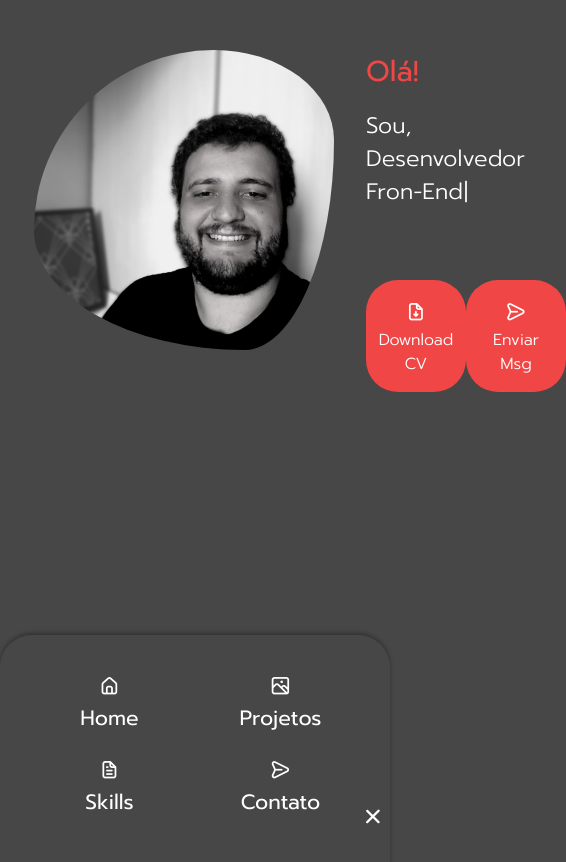
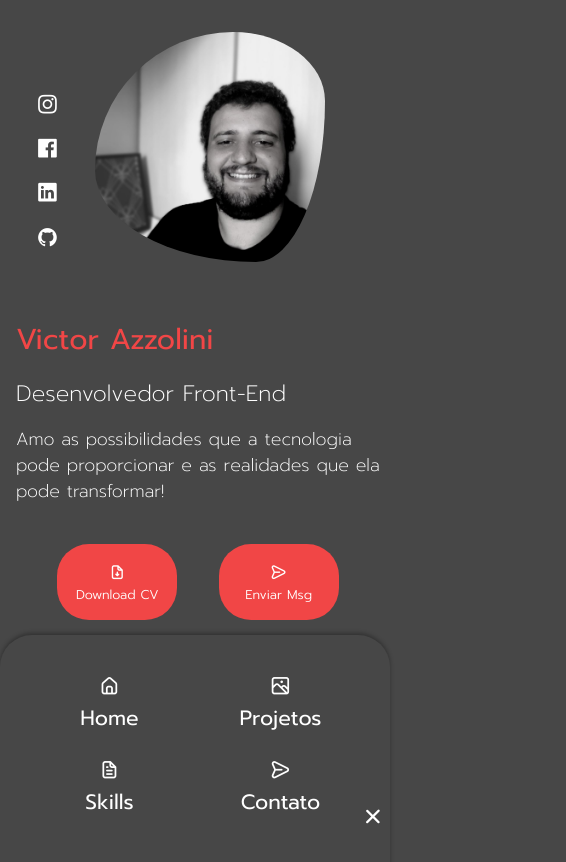
Before and after one commit to victorAzzolini/Portfolio_v1, a React (Vite) app in the folder portfolio_v1/: page / in a window 390 px wide. Shown: the top 862 px of the page, 566 px wide, since content can reach past the window. Built offline with nearby package versions, Linux system fonts and the light colour scheme.

Commit message:
avançando na responsividade da home portfólio

```diff
--- a/portfolio_v1/src/App.css
+++ b/portfolio_v1/src/App.css
@@ -79,6 +79,7 @@ textarea {
 body {
   background-color: var(--background-main);
   color: var(--text-color);
+  padding-bottom: 200px;
 }
 
 h1, h2, h3 {
--- a/portfolio_v1/src/App.jsx
+++ b/portfolio_v1/src/App.jsx
@@ -1,6 +1,7 @@
 import './App.css'
 import Header from './components/header/Header'
 import Home from './components/home/Home'
+
 
 function App() {
 
--- a/portfolio_v1/src/components/home/Home.jsx
+++ b/portfolio_v1/src/components/home/Home.jsx
@@ -1,30 +1,22 @@
-import Typewriter from "typewriter-effect";
+
+import Social from "../social/Social"
 
 import "./home.css"
 
 function Home(){
     return (
         <section className="home container" id="home">
+            <Social />
+
             <div className="home__img"></div>
-            <div className="home__description grid">
 
-                <h2 className="home__name">Olá!</h2>
-                <h3 className="home__subtitle">
-                    <Typewriter
-                        options={{
-                        autoStart: true,
-                        loop: true,
-                        delay: 40,
-                        strings: [
-                            "Sou, Victor Azzolini",
-                            "Sou, Desenvolvedor Fron-End",
-                            "Amo as possibilidades que a tecnologia pode proporcionar!",
-                            "Além de ser um apaixonado pela natureza e por gastronomia!"
+            <div className="home__description">
 
-                        ]
-                    }}
-                    />
-                </h3>
+                <h2 className="home__name">Victor Azzolini</h2>
+
+                <h3 className="home__subtitle">Desenvolvedor Front-End</h3>
+
+                <p className="home__about">Amo as possibilidades que a tecnologia pode proporcionar e as realidades que ela pode transformar! </p>
 
                 <div className="home__button">
                     <a href="" className="dowload__button">
--- a/portfolio_v1/src/components/home/home.css
+++ b/portfolio_v1/src/components/home/home.css
@@ -1,16 +1,18 @@
 .home {
     display: grid;
-    grid-template-columns: repeat(2, 1fr);
+    grid-template-columns: 100px repeat(2, 1fr);
     justify-content: space-between;
     padding: 10px;
     padding-top: 50px;
+    padding-bottom: 100px;
 }
 
 .home__description {
     display: flex;
     gap: 1em;
     flex-direction: column;
-    justify-content: center;
+    justify-content:flex-start;
+    align-items: center;
     padding-left: 2em;
 }
 
@@ -18,15 +20,20 @@
     color: rgb(241, 70, 70);
     font-weight: 400;
     font-size: 1.8em;
+    align-self: flex-start;
 }
 
 .home__subtitle {
-    font-weight: 300;
+    font-weight: 200;
     font-size: 1.4rem;
+    align-self: flex-start;
 }
 
 .home__about {
     color: white;
+    font-weight: 200;
+    font-size: 1.1rem;
+    align-self: flex-start;
 }
 
 .home__img {
@@ -36,21 +43,22 @@
     background-position: center;
     border-radius: 60% 40% 30% 70%/60% 30% 70% 40%;
     justify-self: center;
-    width: 300px;
-    height: 300px;
+    width: 280px;
+    height: 280px;
 }
 
 .home__button {
     display: flex;
-    justify-content: space-around;
-    align-items: center;
-    margin-top: 3.5em;
-    max-width: 400px;
+    justify-content: space-evenly;
+    align-self: normal;
+    margin-top: 1.5rem;
+
 
 }
 
 .button {
     font-weight: 300;
+    font-size: 0.9rem;
     width: 160px;
     transition: .4s;
 }
@@ -68,26 +76,79 @@
 
 /*============ BREAKPOINTS ================*/
 
+@media screen and (max-width: 992px) {
+    .button {
+        width: 120px;
+        display: flex;
+        flex-direction: column;
+        align-items: center;
+        font-size: 0.8rem;
+    }
+
+    .button:hover {
+        border:  1px solid #fff;
+        background-color: rgb(199, 50, 50);
+        width: 150px;
+    }
+
+
+}
+
 /* For medium devices */
 @media screen and (max-width: 768px) {
+    .home {
+        display: grid;
+        grid-template-columns: 1fr 3fr;
+        padding-top: 5rem;
+    }
+
+    .home__img {
+        justify-self: initial;
+        width: 250px;
+        height: 250px;
+    }
+
+    .home__description {
+        padding-top: 2rem;
+        grid-column: 1/3;
+    }
+
+    .home__button {
+        justify-content: space-evenly;
+    }
+
     .button {
-        width: 100px;
+        width: 120px;
         display: flex;
         flex-direction: column;
+        justify-content: center;
         align-items: center;
     }
 
     .button:hover {
         border:  1px solid #fff;
         background-color: rgb(199, 50, 50);
-        width: 110px;
+        width: 130px;
     }
 
 
 }
 
   @media screen and (max-width: 576px) {
+    .home {
+        margin: 0;
+        padding-left: 0;
+        padding-top: 2rem;
+    }
 
+    .home__description {
+        padding-left: 1rem;
+    }
+
+    .home__img {
+        width: 230px;
+        height: 230px;
+    }
   }
 
   /* For small devices */
--- /dev/null
+++ b/portfolio_v1/src/components/social/Social.jsx
@@ -0,0 +1,22 @@
+import "./social.css"
+
+function Social() {
+    return(
+        <footer className="home__social">
+            <a target="_blank" href="https://www.instagram.com/victorazzolini/" className="social__link">
+                <i className="uil uil-instagram"></i>
+            </a>
+            <a target="_blank" href="https://www.facebook.com/victor.azzolini/" className="social__link">
+                <i className="uil uil-facebook"></i>
+            </a>
+            <a target="_blank" href="https://github.com/VICTOR-AZZOLINI-DEV" className="social__link">
+                <i className="uil uil-linkedin"></i>
+            </a>
+            <a href="https://www.linkedin.com/in/victor-azzolini-b7b961231/" target="_blank"className="social__link">
+                <i className="uil uil-github"></i>
+            </a>
+        </footer>
+    )
+}
+
+export default Social;
--- /dev/null
+++ b/portfolio_v1/src/components/social/social.css
@@ -0,0 +1,45 @@
+.home__social {
+    display: flex;
+    flex-direction: column;
+    justify-content: center;
+    align-items: center;
+    padding-left: 4rem;
+    padding-bottom: 2rem;
+    row-gap: 0.7rem;
+}
+
+.social__link {
+    font-size: 1.4rem;
+    transition: .3s;
+}
+
+.social__link:hover {
+    color: var(--title-color-hover);
+    font-size: 1.5rem;
+}
+
+/*============ BREAKPOINTS ================*/
+
+@media screen and (max-width: 992px) {
+    .home__social {
+        padding-right: 2rem;
+    }
+}
+
+/* For medium devices */
+@media screen and (max-width: 768px) {
+    .home__social {
+        padding-top: 3.5rem;
+        padding-left: 2rem;
+    }
+
+}
+
+  @media screen and (max-width: 576px) {
+
+  }
+
+  /* For small devices */
+  @media screen and (max-width: 350px) {
+
+  }
```
Also changed, not shown: portfolio_v1/src/components/home/HomeButton.jsx (added), portfolio_v1/src/components/home/homeButton.css (added).
